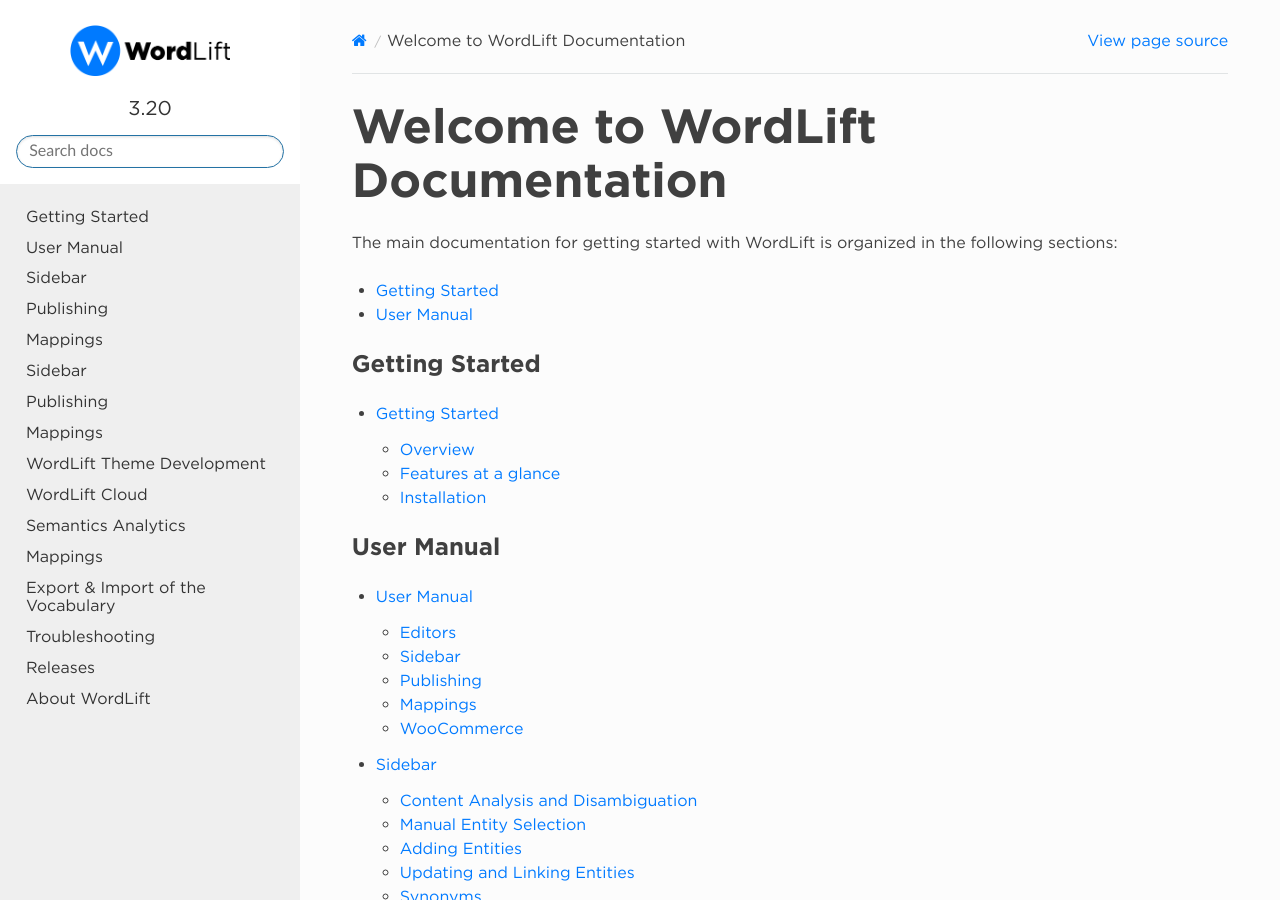
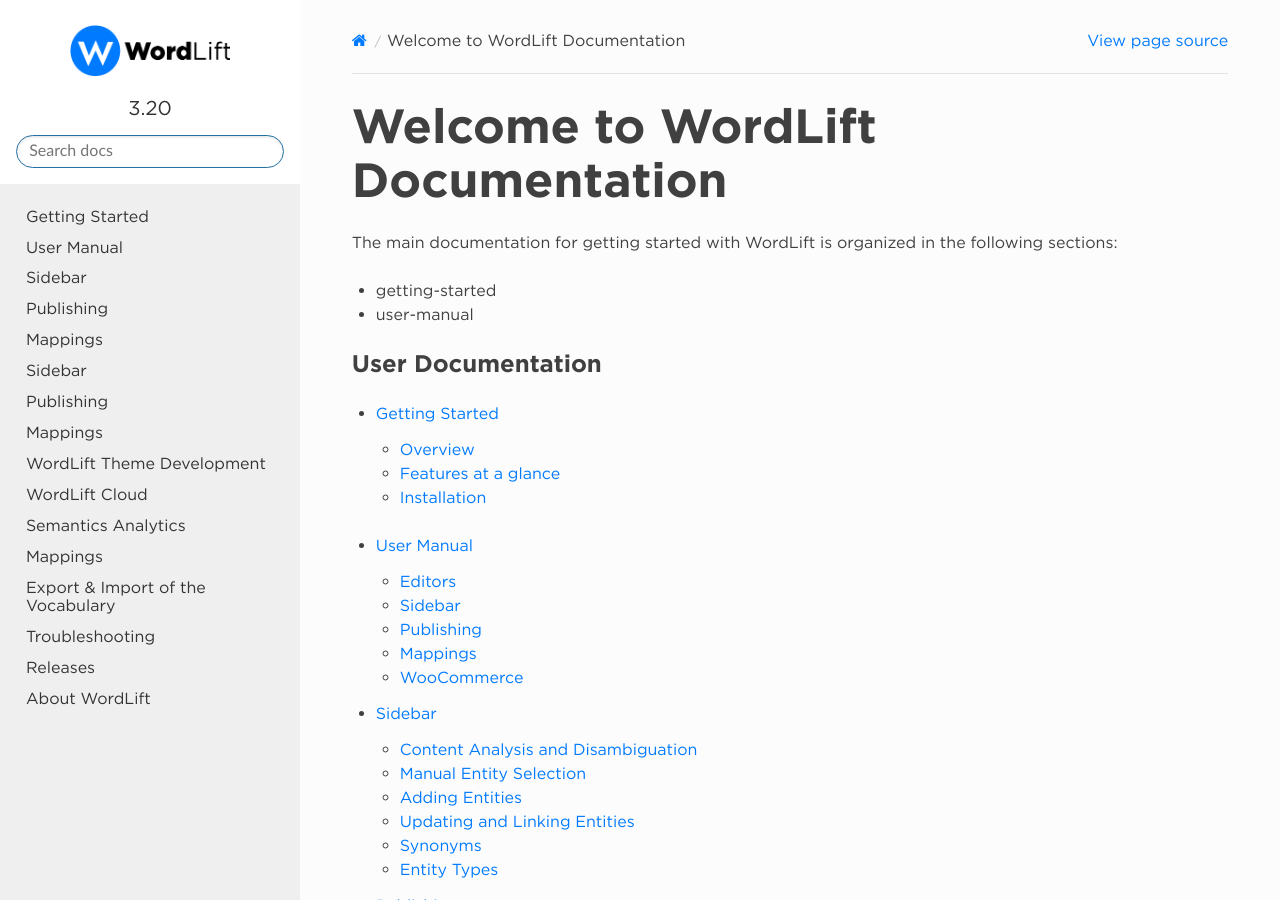
Before and after one commit to insideout10/wordlift-docs, a Sphinx documentation site: the page built from docs/index.rst, in a window 1280 px wide and 900 px high. Built offline with Sphinx 7.4.7 and the Read the Docs theme 2.0.0, drawn with Linux system fonts in a browser that asks for light colours; pages that are not in the unit, such as notebooks, are missing from menus.

Commit message:
Update index.rst

```diff
--- a/docs/index.rst
+++ b/docs/index.rst
@@ -12,11 +12,9 @@
 * :ref:`getting-started`
 * :ref:`user-manual`
 
-
+User Documentation
+---------------
 .. _getting-started:
-
-Getting Started
----------------
 
 .. toctree::
    :maxdepth: 2
@@ -24,9 +22,6 @@
    getting-started
 
 .. _user-manual:
-
-User Manual
------------
 
 .. toctree::
    :maxdepth: 2
```
